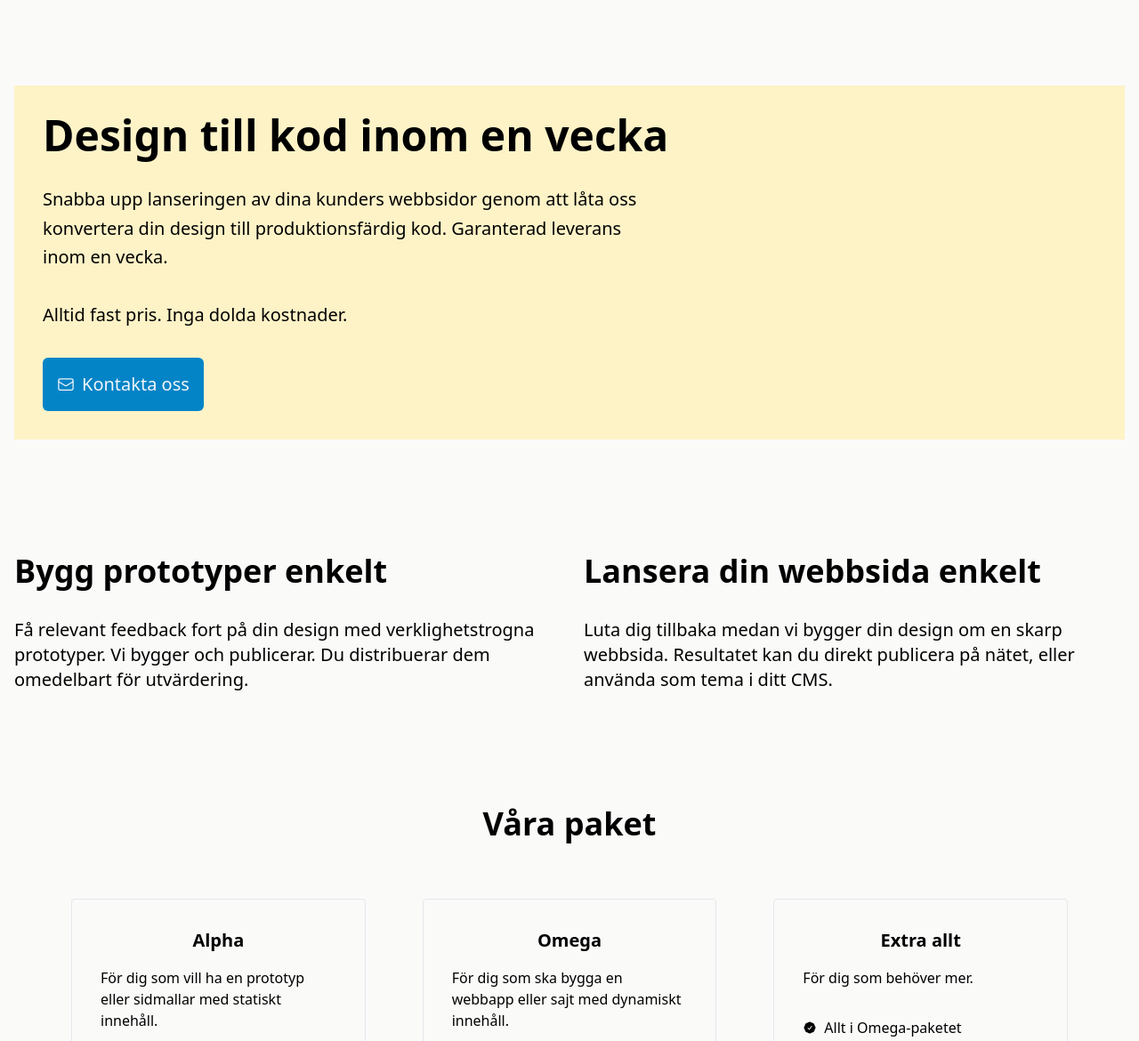
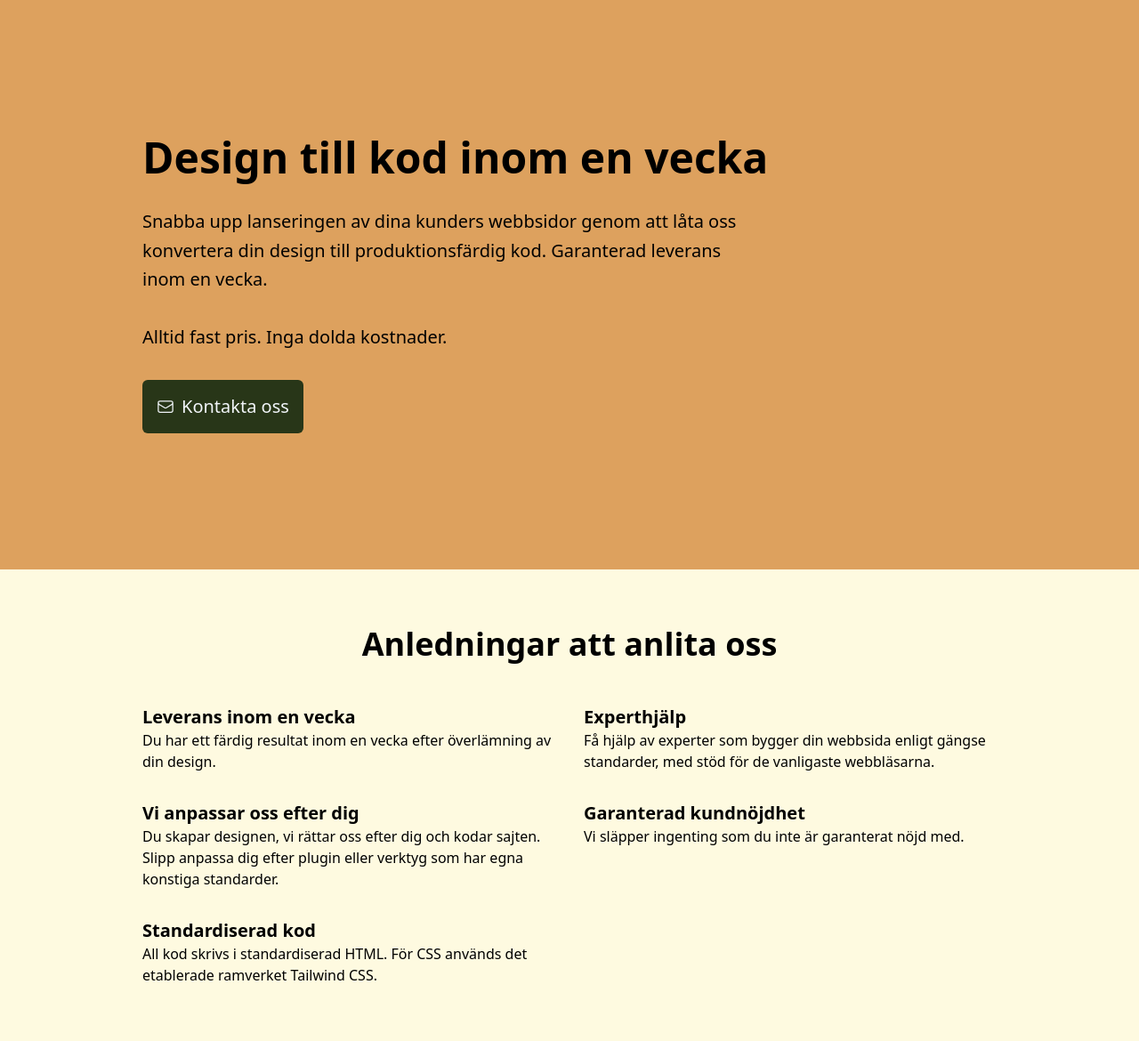
Before and after one commit to gish/kodjobb.se, a website: page src/index.html in a window 1280 px wide. Shown: the top 1170 px of the page at 89% size. Drawn offline with nearby package versions, Linux system fonts and the light colour scheme; files that its build step writes are made by us from their sources.

Commit message:
feat: update color scheme

```diff
--- a/src/index.html
+++ b/src/index.html
@@ -15,9 +15,9 @@
     <title>Design till kod</title>
   </head>
   <body class="bg-primary dark:bg-gray-600">
-    <div class="px-4 pt-8 md:pt-24">
+    <div class="bg-secondary">
       <div
-        class="container mx-auto bg-secondary px-8 py-8 dark:bg-gray-600 dark:text-gray-300 dark:ring-gray-600"
+        class="container mx-auto max-w-5xl flex flex-col justify-center bg-secondary px-8 py-8 dark:bg-gray-600 dark:text-gray-300 dark:ring-gray-600 h-[80vh]"
       >
         <h1 class="text-5xl font-bold">Design till kod inom en vecka</h1>
         <p class="mt-8 max-w-2xl text-xl leading-relaxed">
@@ -31,7 +31,7 @@
         <div class="mt-8 space-x-4">
           <a
             href="mailto:erik@cheerfulcoders.se"
-            class="inline-flex rounded-md bg-accent-600 p-4 text-xl text-slate-100 ring-accent-300 transition hover:bg-sky-700 focus:ring"
+            class="inline-flex rounded-md bg-accent p-4 text-xl text-slate-100 ring-accent transition hover:bg-sky-700 focus:ring"
           >
             <svg
               xmlns="http://www.w3.org/2000/svg"
@@ -52,37 +52,55 @@
         </div>
       </div>
     </div>
-    <div>
-      <div class="py-24 dark:bg-gray-600 dark:text-gray-200">
-        <div
-          class="container mx-auto justify-evenly px-4 py-8 md:flex md:space-x-8"
-        >
+    <div class="dark:bg-gray-600 dark:text-gray-200">
+      <div class="container mx-auto max-w-5xl px-4 pt-16 md:px-8">
+        <h2 class="text-center text-4xl font-bold">
+          Anledningar att anlita oss
+        </h2>
+        <div class="mt-12 grid grid-cols-1 gap-8 md:grid-cols-2">
           <div>
-            <h2 class="text-4xl font-bold">Bygg prototyper enkelt</h2>
-            <p class="mt-8 max-w-2xl text-xl">
-              Få relevant feedback fort på din design med verklighetstrogna
-              prototyper. Vi bygger och publicerar. Du distribuerar dem
-              omedelbart för utvärdering.
+            <p class="text-xl font-bold">Leverans inom en vecka</p>
+            <p class="text-base">
+              Du har ett färdig resultat inom en vecka efter överlämning
+              av din design.
             </p>
           </div>
           <div>
-            <h2 class="mt-16 text-4xl font-bold md:mt-0">
-              Lansera din webbsida enkelt
-            </h2>
-            <p class="mt-8 max-w-2xl text-xl">
-              Luta dig tillbaka medan vi bygger din design om en skarp webbsida.
-              Resultatet kan du direkt publicera på nätet, eller använda som
-              tema i ditt CMS.
+            <p class="text-xl font-bold">Experthjälp</p>
+            <p class="text-base">
+              Få hjälp av experter som bygger din webbsida enligt gängse
+              standarder, med stöd för de vanligaste webbläsarna.
+            </p>
+          </div>
+          <div>
+            <p class="text-xl font-bold">Vi anpassar oss efter dig</p>
+            <p class="text-base">
+              Du skapar designen, vi rättar oss efter dig och kodar sajten.
+              Slipp anpassa dig efter plugin eller verktyg som har egna konstiga
+              standarder.
+            </p>
+          </div>
+          <div>
+            <p class="text-xl font-bold">Garanterad kundnöjdhet</p>
+            <p class="text-base">
+              Vi släpper ingenting som du inte är garanterat nöjd med.
+            </p>
+          </div>
+          <div>
+            <p class="text-xl font-bold">Standardiserad kod</p>
+            <p class="text-base">
+              All kod skrivs i standardiserad HTML. För CSS används det
+              etablerade ramverket Tailwind CSS.
             </p>
           </div>
         </div>
       </div>
     </div>
     <div class="dark:bg-gray-600 dark:text-gray-200">
-      <h2 class="text-center text-4xl font-bold">Våra paket</h2>
+      <h2 class="text-center text-4xl font-bold pt-24">Våra paket</h2>
 
       <div
-        class="mx-auto mt-12 w-full max-w-6xl p-4 md:flex md:justify-between md:gap-x-16"
+        class="mx-auto w-full max-w-6xl p-4 md:flex md:justify-between md:gap-x-16"
       >
         <div
           class="mt-8 flex flex-col rounded border p-8 dark:bg-gray-500 md:mt-0 md:w-1/3"
@@ -439,52 +457,8 @@
         </div>
       </div>
     </div>
-    <div class="dark:bg-gray-600 dark:text-gray-200">
-      <div class="container mx-auto max-w-5xl px-4 py-24 md:px-8">
-        <h2 class="text-center text-4xl font-bold">
-          Anledningar att anlita oss
-        </h2>
-        <div class="mt-12 grid grid-cols-1 gap-8 md:grid-cols-2">
-          <div>
-            <p class="text-xl font-bold">Leverans inom en vecka</p>
-            <p class="text-base">
-              Vi levererar ett färdig resultat inom en vecka efter överlämning
-              av din design.
-            </p>
-          </div>
-          <div>
-            <p class="text-xl font-bold">Experthjälp</p>
-            <p class="text-base">
-              Få hjälp av experter som bygger din webbsida enligt gängse
-              standarder, med stöd för de vanligaste webbläsarna.
-            </p>
-          </div>
-          <div>
-            <p class="text-xl font-bold">Vi anpassar oss efter dig</p>
-            <p class="text-base">
-              Du skapar designen, vi rättar oss efter dig och kodar sajten.
-              Slipp anpassa dig efter plugin eller verktyg som har egna konstiga
-              standarder.
-            </p>
-          </div>
-          <div>
-            <p class="text-xl font-bold">Garanterad kundnöjdhet</p>
-            <p class="text-base">
-              Vi släpper ingenting som du inte är garanterat nöjd med.
-            </p>
-          </div>
-          <div>
-            <p class="text-xl font-bold">Standardiserad kod</p>
-            <p class="text-base">
-              All kod skrivs i standardiserad HTML. För CSS används det
-              etablerade ramverket Tailwind CSS.
-            </p>
-          </div>
-        </div>
-      </div>
-    </div>
     <div class="pt-24 dark:bg-gray-600 dark:text-gray-200">
-      <div class="container mx-auto max-w-2xl px-4 pb-24 md:px-8">
+      <div class="container mx-auto max-w-2xl px-4 md:px-8">
         <h2 class="text-center text-4xl font-bold">Så här går det till</h2>
         <div class="mx-auto mt-12 max-w-2xl">
           <div class="flex items-start">
@@ -568,7 +542,7 @@
         >
           <a
             href="mailto:erik@cheerfulcoders.se"
-            class="inline-flex rounded-md bg-accent-600 p-4 text-xl text-slate-100 ring-accent-300 transition hover:bg-sky-700 focus:ring"
+            class="inline-flex rounded-md bg-accent p-4 text-xl text-slate-100 ring-accent transition hover:bg-sky-700 focus:ring"
           >
             <svg
               xmlns="http://www.w3.org/2000/svg"
@@ -588,7 +562,7 @@
           >
           <a
             href="tel:+46702382276"
-            class="inline-flex rounded-md bg-accent-600 p-4 text-xl text-slate-100 ring-accent-300 transition hover:bg-sky-700 focus:ring"
+            class="inline-flex rounded-md bg-accent p-4 text-xl text-slate-100 ring-accent transition hover:bg-sky-700 focus:ring"
           >
             <svg
               xmlns="http://www.w3.org/2000/svg"
--- a/tailwind.config.js
+++ b/tailwind.config.js
@@ -6,9 +6,9 @@ module.exports = {
   theme: {
     extend: {
       colors: {
-        primary: colors.stone[50],
-        secondary: colors.amber[100],
-        accent: colors.sky,
+        primary: "#fefae0",
+        secondary: "#dda15e",
+        accent: "#283618",
       },
     },
   },
```
